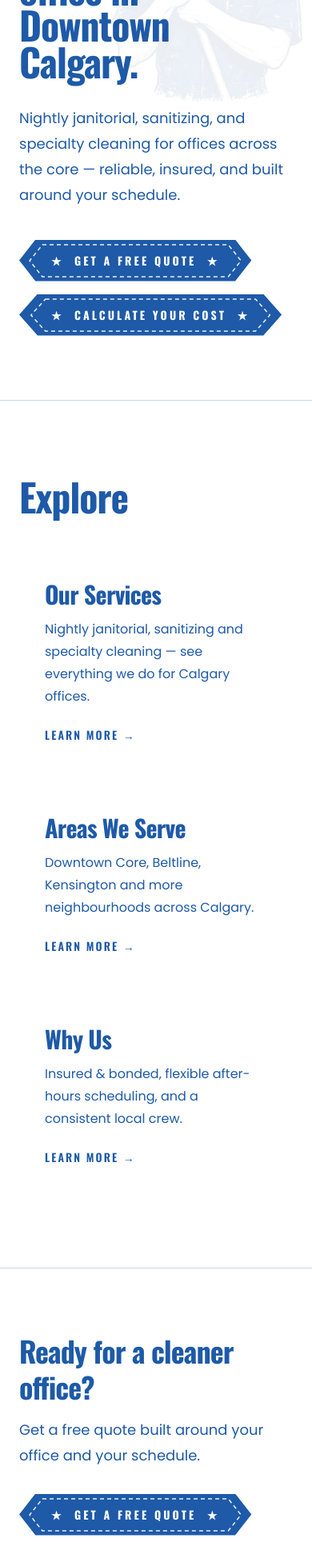
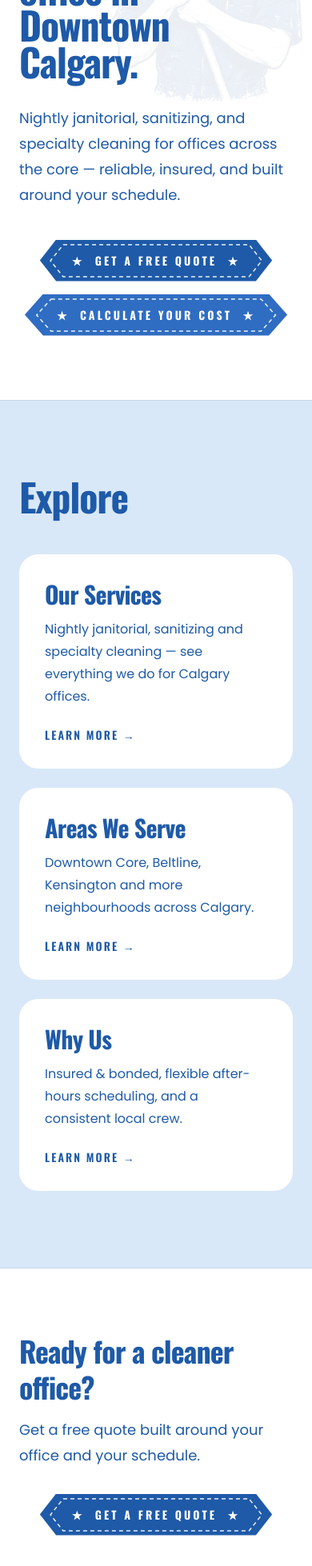
Before and after one commit to danielospina-la/downtown-calgary-office-cleaning, a Next.js app: page / in a window 390 px wide. Shown: the part 704-2662 px from the top of the page at 80% size. Built offline with nearby package versions, Linux system fonts and the light colour scheme.

Commit message:
Blue tone actions + centered mobile buttons + pale explore bg

```diff
--- a/src/app/page.tsx
+++ b/src/app/page.tsx
@@ -88,7 +88,7 @@ export default function Home() {
       <Header />
       <main className="flex-1">
         <Hero />
-        <section className="bg-light-gray py-24 sm:py-32">
+        <section className="bg-[#d9e8f8] py-24 sm:py-32">
           <div className="mx-auto max-w-6xl px-6 sm:px-10">
             <h2 className="font-heading text-5xl font-extrabold tracking-tight text-navy sm:text-6xl">
               Explore
--- a/src/components/CtaBand.tsx
+++ b/src/components/CtaBand.tsx
@@ -11,7 +11,7 @@ export default function CtaBand() {
         <p className="mt-4 max-w-xl text-lg leading-8 text-navy">
           Get a free quote built around your office and your schedule.
         </p>
-        <div className="mt-8">
+        <div className="mt-8 flex justify-center md:justify-start">
           <PillCTA label="Get a free quote" href="/contact" />
         </div>
       </div>
--- a/src/components/Hero.tsx
+++ b/src/components/Hero.tsx
@@ -33,9 +33,9 @@ export default function Hero() {
             across the core &mdash; reliable, insured, and built around your
             schedule.
           </p>
-          <div className="mt-10 flex flex-wrap items-center gap-4">
+          <div className="mt-10 flex flex-wrap items-center justify-center gap-4 md:justify-start">
             <PillCTA label="Get a free quote" href="/contact" />
-            <VintageButton onClick={() => setCalcOpen(true)}>
+            <VintageButton onClick={() => setCalcOpen(true)} color="bright">
               Calculate your cost
             </VintageButton>
           </div>
--- a/src/components/Services.tsx
+++ b/src/components/Services.tsx
@@ -131,7 +131,7 @@ export default function Services() {
           Services
         </h2>
 
-        <div className="mt-10">
+        <div className="mt-10 flex justify-center md:justify-start">
           <PillCTA label="Not sure what you need?" href="/contact" />
         </div>
 
--- a/src/components/VintageButton.tsx
+++ b/src/components/VintageButton.tsx
@@ -1,7 +1,20 @@
+"use client";
+
+import { useState } from "react";
+
 const COLORS = {
   blue: "#1e5aa8",
+  bright: "#2f6dc2",
+  navy: "#123c6e",
   orange: "#f97316",
 } as const;
+
+const HOVER: Record<keyof typeof COLORS, string> = {
+  blue: "#123c6e",
+  bright: "#1e5aa8",
+  navy: "#0d2a4f",
+  orange: "#d96a0e",
+};
 
 const CLIP =
   "polygon(7% 0, 93% 0, 100% 50%, 93% 100%, 7% 100%, 0 50%)";
@@ -20,8 +33,13 @@ type VintageButtonProps = {
  */
 export default function VintageButton(props: VintageButtonProps) {
   const { children, color = "blue", size = "md", className = "" } = props;
-  const bg = COLORS[color];
+  const [hovered, setHovered] = useState(false);
+  const bg = hovered ? HOVER[color] : COLORS[color];
   const pad = size === "sm" ? "px-7 py-2.5" : "px-10 py-4";
+  const hoverHandlers = {
+    onMouseEnter: () => setHovered(true),
+    onMouseLeave: () => setHovered(false),
+  };
 
   const inner = (
     <>
@@ -49,7 +67,7 @@ export default function VintageButton(props: VintageButtonProps) {
     </>
   );
 
-  const cls = `relative inline-flex items-center justify-center ${pad} transition-transform hover:scale-[1.03] active:scale-[0.98] ${className}`;
+  const cls = `relative inline-flex items-center justify-center ${pad} transition-all hover:scale-[1.03] active:scale-[0.98] ${className}`;
   const style = { clipPath: CLIP, backgroundColor: bg };
 
   if ("submit" in props) {
@@ -59,6 +77,7 @@ export default function VintageButton(props: VintageButtonProps) {
         disabled={props.disabled}
         className={`${cls} disabled:opacity-60 disabled:hover:scale-100`}
         style={style}
+        {...hoverHandlers}
       >
         {inner}
       </button>
@@ -66,13 +85,13 @@ export default function VintageButton(props: VintageButtonProps) {
   }
   if ("onClick" in props) {
     return (
-      <button type="button" onClick={props.onClick} className={cls} style={style}>
+      <button type="button" onClick={props.onClick} className={cls} style={style} {...hoverHandlers}>
         {inner}
       </button>
     );
   }
   return (
-    <a href={props.href} className={cls} style={style}>
+    <a href={props.href} className={cls} style={style} {...hoverHandlers}>
       {inner}
     </a>
   );
```
